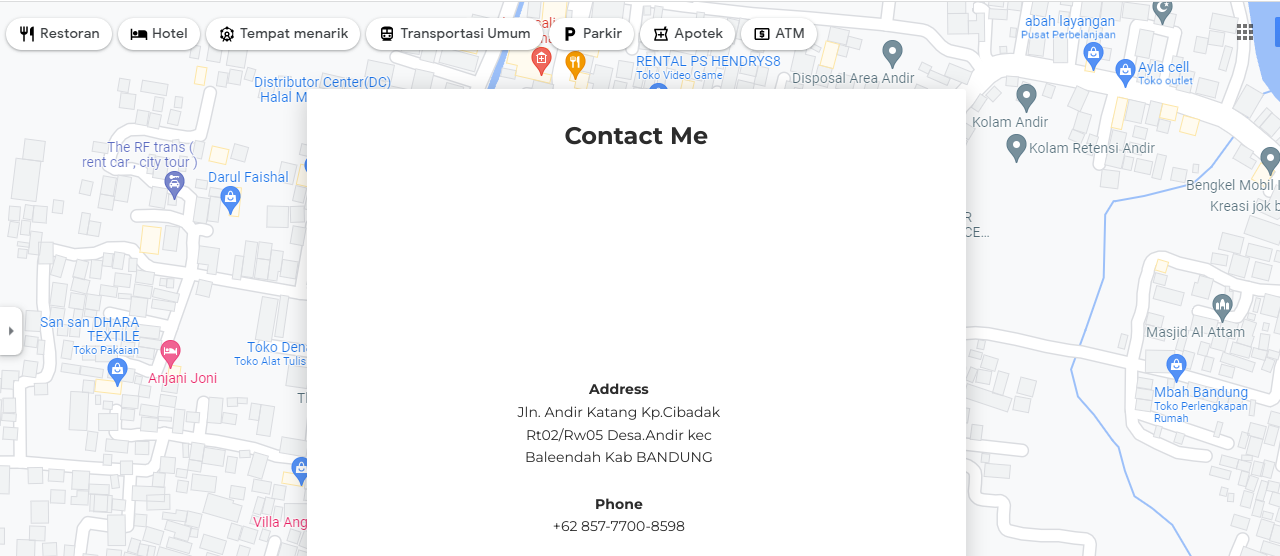
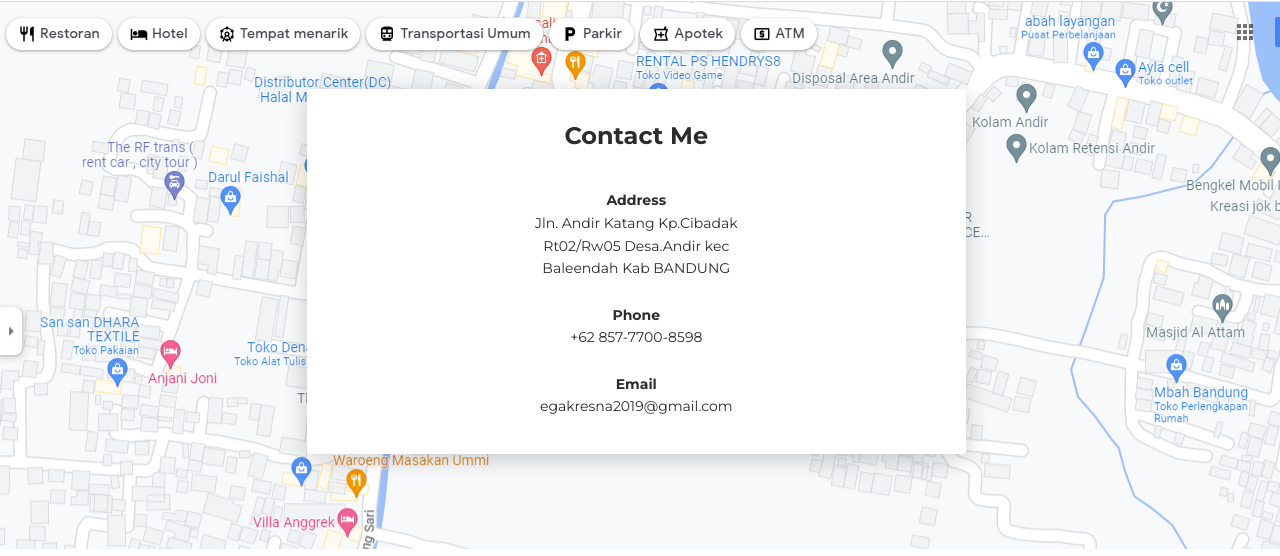
Before and after one commit to egakresna20/egakresna20.github.io, a plain HTML site: page index.html in a window 1280 px wide. Shown: the part 2583-3139 px from the top of the page. Drawn offline with Linux system fonts and the light colour scheme.

Commit message:
Update index.html

```diff
--- a/index.html
+++ b/index.html
@@ -340,7 +340,7 @@
               <div class="h4 text-center title">Contact Me</div>
               <div class="row">
                 <div class="col-md-6">
-                  <div class="card-body">
+
 
                       <div class="row">
                         <div class="col">
```
